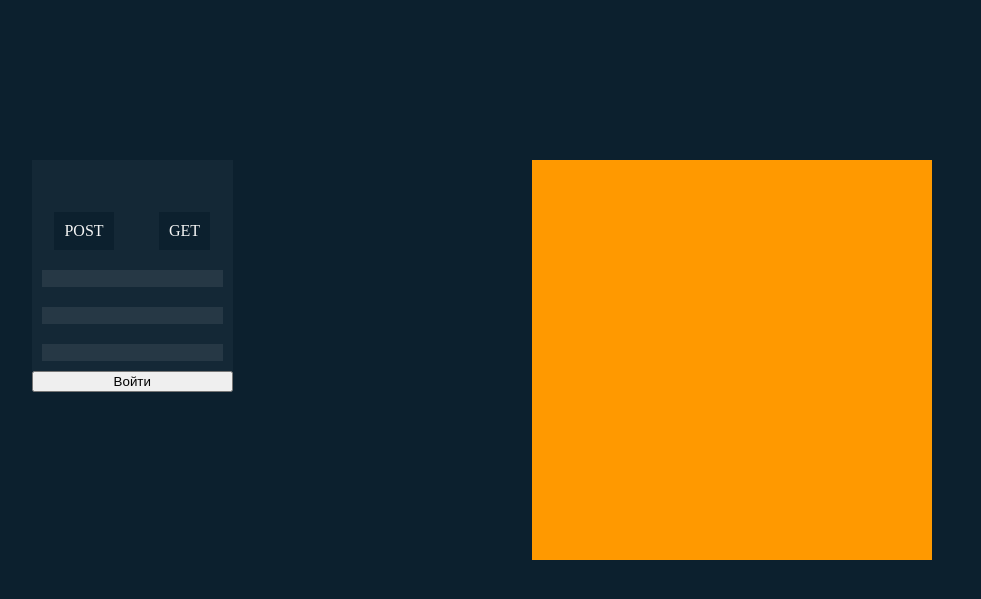
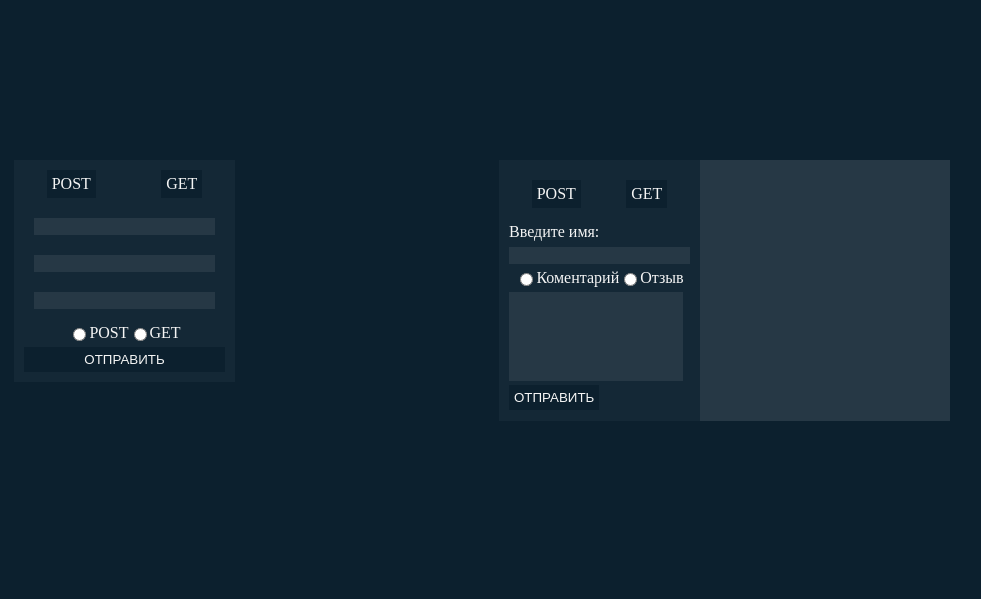
Before and after one commit to TykhonchukIvan/php, a PHP site: page / in a window 1280 px wide. Shown: the top 599 px of the page, without its empty margins (158-1139 px from the left). Run offline with PHP 8.4, Linux system fonts and the light colour scheme.

Commit message:
'data-transfer'

```diff
--- a/data-transfer/index.php
+++ b/data-transfer/index.php
@@ -13,13 +13,13 @@
         <div class="section-answer">
             <?php
                 include "./php/processing-form-POST.php";
-                    method_login_POST(); method_password_POST(); method_name_POST();
+                    data_transfer_POST()
             ?>
         </div>
         <div class="section-answer">
             <?php
                 include "./php/processing-form-GET.php";
-                    method_login_GET(); method_password_GET(); method_name_GET();
+                    data_transfer_GET()
             ?>
         </div>
         <div class="section-btn">
@@ -35,7 +35,11 @@
                 <input class="login__inp" type="text" name="login">
                 <input class="login__inp" type="text" name="password">
                 <input class="login__inp" type="text" name="name">
-                <input type="submit" value="Войти">
+                <div class="login__flag">
+                    <input type="radio" name="course" value="POST" />POST
+                    <input type="radio" name="course" value="GET" />GET
+                </div>
+                <button type="submit" class="btn-style"> Отправить </button>
             </form>
         </div>
         <div class="section-login-get" id="formGET">
@@ -43,15 +47,66 @@
                 <input class="login__inp" type="text" name="login">
                 <input class="login__inp" type="text" name="password">
                 <input class="login__inp" type="text" name="name">
-                <input type="submit" value="Войти">
+                <div class="login__flag">
+                    <input type="radio" name="course" value="POST" />POST
+                    <input type="radio" name="course" value="GET" />GET
+                </div>
+                <button type="submit" class="btn-style"> Отправить </button>
             </form>
         </div>
     </div>
-
-    <div class="comment">
-
+    <div class="comment-container">
+        <div class="comment">
+            <div class="comment-btn">
+                <div id="btnCommentPost" class="btn-style">
+                    POST
+                </div>
+                <div id="btnCommentGet" class="btn-style">
+                    GET
+                </div>
+            </div>
+            <div class="comment-post" id="commentPOST">
+                <form method="POST">
+                    <div>
+                        <p>Введите имя:</p>
+                        <input type="text" name="firstname" class="comment-input"/>
+                    </div>
+                    <div class="comment__flag">
+                        <input type="radio" name="comment-left" value="Коментарий" />Коментарий
+                        <input type="radio" name="comment-right" value="Отзыв" />Отзыв
+                    </div>
+                    <div>
+                        <textarea name="comment" maxlength="200" class="text-comment" id="textComentOne"></textarea>
+                    </div>
+                    <button type="submit" class="btn-style"> Отправить </button>
+                </form>
+            </div>
+            <div class="comment-get" id="commentGET">
+                <form method="GET">
+                    <div>
+                        <p>Введите имя:</p>
+                        <input type="text" name="firstname" class="comment-input"/>
+                    </div>
+                    <div class="comment__flag">
+                        <input type="radio" name="comment-left" value="Коментарий" />Коментарий
+                        <input type="radio" name="comment-right" value="Отзыв" />Отзыв
+                    </div>
+                    <div>
+                        <textarea name="comment" maxlength="200" class="text-comment" id="textComentTwo"></textarea>
+                    </div>
+                    <button type="submit" class="btn-style"> Отправить </button>
+                </form>
+            </div>
+        </div>
+        <div class="comment-answer">
+            <div class="comment-answerPOST">
+                <?php include "./php/processing-commentPOST.php"; data_transfer_comment_POST() ?>
+            </div>
+            <div class="comment-answerGET">
+                <?php include "./php/processing-commentGET.php";  data_transfer_comment_GET()?>
+            </div>
+        </div>
     </div>
-
 </div>
 <script rel="script" src="init.js" defer></script>
 </body>
--- a/data-transfer/init.js
+++ b/data-transfer/init.js
@@ -4,6 +4,10 @@ class Modal {
         this._btnGet = document.getElementById('btnGet');
         this._formPOST = document.getElementById('formPOST');
         this._formGET = document.getElementById('formGET');
+        this._btnCommentPost = document.getElementById('btnCommentPost');
+        this._commentPOST = document.getElementById('commentPOST');
+        this._btnCommentGet = document.getElementById('btnCommentGet');
+        this._commentGET = document.getElementById('commentGET');
     }
     castlingForm = () => {
         this._btnPost.addEventListener("click", (e)=>{
@@ -20,6 +24,20 @@ class Modal {
             this._formPOST.style.display = 'none';
             this._formGET.style.display = 'block';
         });
+        this._btnCommentPost.addEventListener("click", (e)=>{
+            e.preventDefault();
+            this._commentPOST.style.display ='block';
+            this._commentGET.style.display ='none';
+            this._btnCommentPost.style.color = '#ff8600';
+            this._btnCommentGet.style.color = '#f5f5f5';
+        });
+        this._btnCommentGet.addEventListener("click", (e)=>{
+            e.preventDefault();
+            this._commentGET.style.display='block';
+            this._commentPOST.style.display='none';
+            this._btnCommentGet.style.color = '#ff8600';
+            this._btnCommentPost.style.color = '#f5f5f5';
+        });
     }
 }
 
--- /dev/null
+++ b/data-transfer/php/processing-commentGET.php
@@ -0,0 +1,23 @@
+<?php
+
+function data_transfer_comment_GET(){
+
+    $comment = $_GET;
+    $comment_users = array();
+
+    foreach ($comment as $key => $value) {
+        if ($key === 'firstname'){
+                echo "<p> Имя $value</p>";
+            array_push($comment_users, $value);
+        } elseif ($key === 'comment-left') {
+            echo "<p> $value </p>";
+            array_push($comment_users, $value);
+        } elseif ($key === 'comment-right') {
+            echo "<p> $value </p>";
+            array_push($comment_users, $value);
+        } elseif ($key === 'comment') {
+            echo "<p> $value </p>";
+            array_push($comment_users, $value);
+        }
+    }
+}
--- /dev/null
+++ b/data-transfer/php/processing-commentPOST.php
@@ -0,0 +1,23 @@
+<?php
+
+function data_transfer_comment_POST(){
+
+    $comment = $_POST;
+    $comment_users = array();
+
+    foreach ($comment as $key => $value) {
+        if ($key === 'firstname'){
+            echo "<p> Имя $value</p>";
+            array_push($comment_users, $value);
+        } elseif ($key === 'comment-left') {
+            echo "<p> $value </p>";
+            array_push($comment_users, $value);
+        } elseif ($key === 'comment-right') {
+            echo "<p> $value </p>";
+            array_push($comment_users, $value);
+        } elseif ($key === 'comment') {
+            echo "<p> $value </p>";
+            array_push($comment_users, $value);
+        }
+    }
+}
--- a/data-transfer/php/processing-form-GET.php
+++ b/data-transfer/php/processing-form-GET.php
@@ -1,29 +1,21 @@
 <?php
-function method_login_GET()
+
+function data_transfer_GET()
 {
-    $login = "";
-    if(isset($_GET['login'])){
-        $login = strip_tags($_GET['login']);
+
+    $data = $_GET;
+    $user_data = array();
+
+    foreach ($data as $key => $value) {
+        array_push($user_data, $value);
+
     }
-    echo "<div class='answer'>$login</div>";
-};
 
-function method_password_GET(){
-    $password = "";
-    if(isset($_GET['password'])){
-        $password = strip_tags($_GET['password']);
+    for ($i = 0; $i < count($user_data); $i++) {
+        echo "<div class='answer'>$user_data[$i]</div>";
+
     }
-    echo "<div class='answer'>$password</div>";
-};
 
-function method_name_GET(){
-    $name = "";
-    if(isset($_GET['name'])){
-        $name = strip_tags($_GET['name']);
-    }
-    echo "<div class='answer'>$name</div>";
-};
-
-
+}
 
 ?>
--- a/data-transfer/php/processing-form-POST.php
+++ b/data-transfer/php/processing-form-POST.php
@@ -1,28 +1,27 @@
 <?php
-function method_login_POST()
+
+function data_transfer_POST()
 {
-    $login = "";
-    if(isset($_POST['login'])){
-        $login = strip_tags($_POST['login']);
+
+    $data = $_POST;
+
+    $user_data = array();
+
+    foreach ($data as $key => $value) {
+        if ($key === 'login'){
+            array_push($user_data, $value);
+        } elseif ($key === 'password') {
+            array_push($user_data, $value);
+        } elseif ($key === 'name') {
+            array_push($user_data, $value);
+        } elseif ($key === 'course') {
+            array_push($user_data, $value);
+        }
     }
-    echo "<div class='answer'>$login</div>";
-};
 
-function method_password_POST(){
-    $password = "";
-    if(isset($_POST['password'])){
-        $password = strip_tags($_POST['password']);
+    for ($i = 0; $i < count($user_data); $i++) {
+        echo "<div class='answer'>$user_data[$i]</div>";
     }
-    echo "<div class='answer'>$password</div>";
-};
-
-function method_name_POST(){
-    $name = "";
-    if(isset($_POST['name'])){
-        $name = strip_tags($_POST['name']);
-    }
-    echo "<div class='answer'>$name</div>";
-};
-
+}
 
 ?>
--- a/data-transfer/style/style.css
+++ b/data-transfer/style/style.css
@@ -2,6 +2,11 @@ body{
     background-color:#0C202E ;
     padding: 0;
     margin: 0;
+}
+p{
+    margin: 5px 0;
+    padding: 0;
+    color: #f5f5f5;
 }
 .section{
     max-width: 1200px;
@@ -31,10 +36,12 @@ body{
 }
 .btn-style{
     color: #f5f5f5;
-    padding: 10px;
+    padding: 5px;
     user-select: none;
     background-color:#0C202E;
     transition: .3s;
+    text-transform: uppercase;
+    border: 0;
 }
 .btn-style:hover{
     color: #ff8600;
@@ -43,14 +50,14 @@ body{
 
 .section-login-post{
     margin: 0 auto;
-    padding-top: 10px;
+    padding: 10px;
     max-width: 400px;
     background-color:#142836;
 }
 .section-login-get{
     display: none;
     margin: 0 auto;
-    padding-top: 10px;
+    padding: 10px;
     max-width: 400px;
     transition: 1s;
     background-color:#142836;
@@ -60,14 +67,70 @@ body{
     flex-direction: column;
 }
 .login__inp{
+    user-select: none;
+    max-width: 300px;
     margin: 10px;
     color: #FF9900;
     background-color: #263845;
     border: 0;
 }
+.login__flag {
+    display: flex;
+    justify-content: center;
+    margin: 5px 0;
+    color: #f5f5f5;
+}
+.comment{
+    background-color:#142836;
+    max-width: 400px;
+    padding: 10px;
+}
+.comment-btn{
+    display: flex;
+    justify-content: space-around;
+    margin: 0 auto;
+    padding: 10px 0;
+    max-width: 400px;
+    background-color:#142836;
+}
+.comment-post{
 
-.comment{
-    background-color: #FF9900;
-    width: 400px;
-    height: 400px;
 }
+.comment-container{
+    display: flex;
+}
+.comment-get{
+    display: none;
+}
+.text-comment{
+    resize: none;
+    height: 85px;
+    width: 170px;
+    background-color: #263845;
+    border: 0;
+    color: #FF9900;
+}
+.comment__flag{
+    display: flex;
+    justify-content: center;
+    margin: 5px 0;
+    color: #f5f5f5;
+}
+.comment-input{
+    user-select: none;
+    color: #FF9900;
+    background-color: #263845;
+    border: 0;
+}
+.comment-answer{
+    background-color: #263845;
+    width: 250px;
+    height: 261px;
+    color: #FF9900;
+}
+.comment-answerPOST{
+    background-color:#142836;
+}
+.comment-answerGET{
+    background-color: #2e0027;
+}
```
